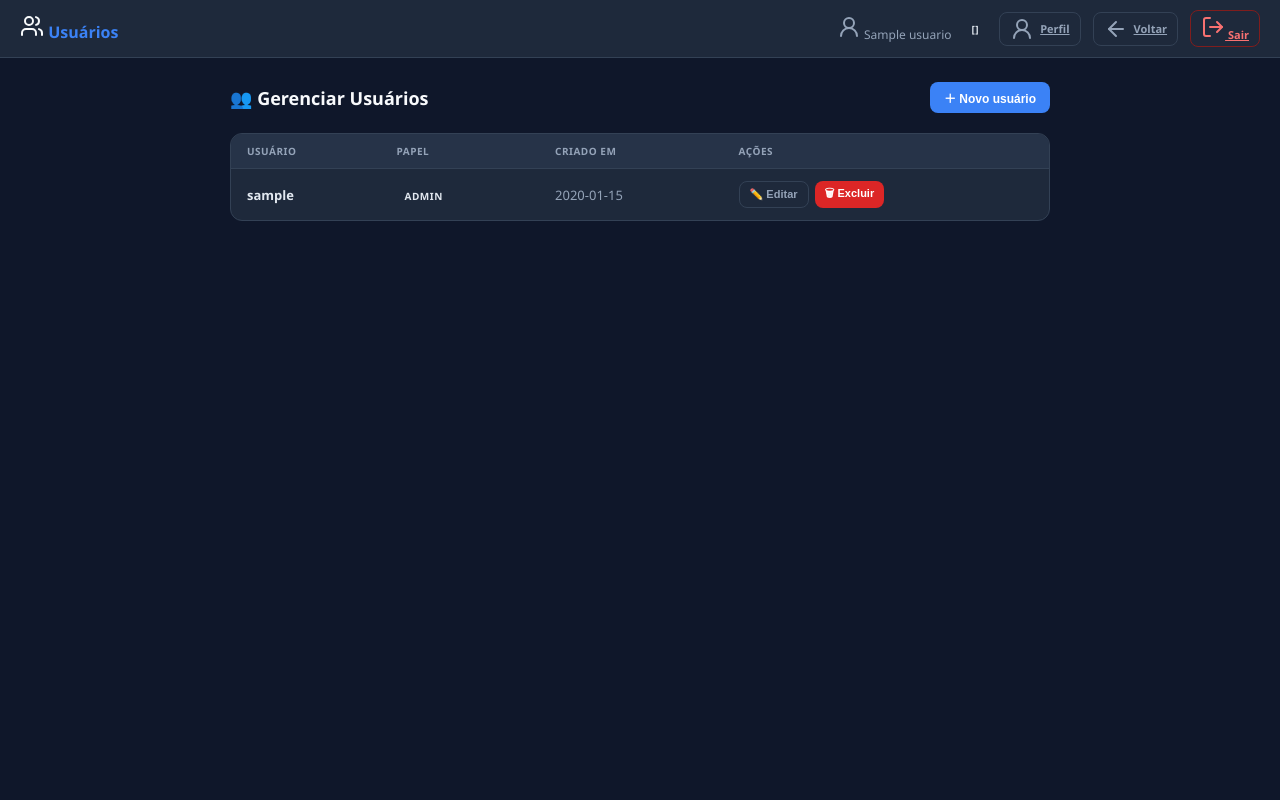
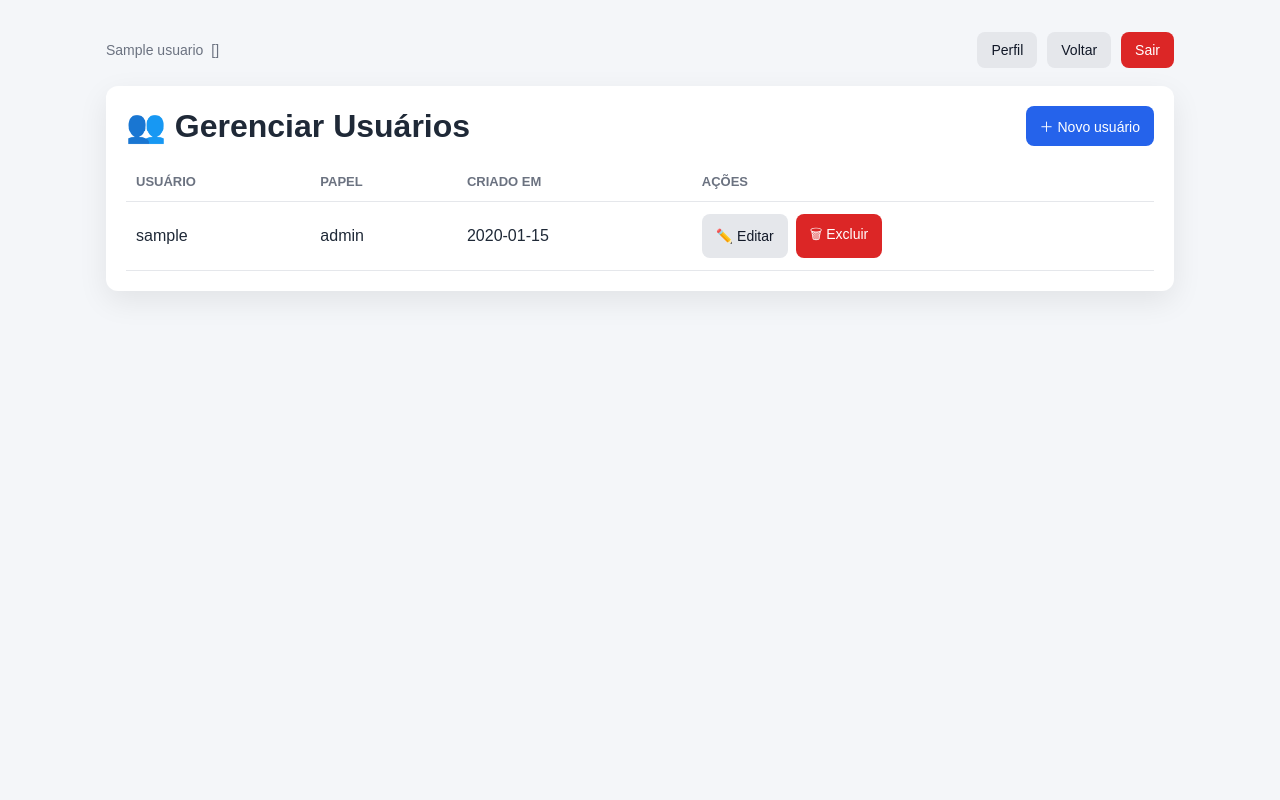
Before and after one commit to victorgtostes87/mapa_sala, a Flask app: template templates/usuarios.html in a window 1280 px wide. Run offline with Flask 3, Linux system fonts and the light colour scheme; the template is opened without the code that fills it: most values are stand-ins (such as "Sample title", 1, 10 or a date in 2020).

Commit message:
feat: reforca validacoes de senha e agendamento

```diff
--- a/templates/usuarios.html
+++ b/templates/usuarios.html
@@ -3,72 +3,150 @@
 <head>
   <meta charset="UTF-8">
   <meta name="viewport" content="width=device-width, initial-scale=1.0">
-<title>Usuários – Mapa de Salas</title>
+  <title>Usuários</title>
   <style>
-:root{--bg:#0f172a;--surface:#1e293b;--surface2:#263348;--border:#334155;--text:#e2e8f0;--text2:#94a3b8;--accent:#3b82f6;--accent2:#2563eb;--radius:8px}
-*{box-sizing:border-box;margin:0;padding:0}
-body{background:var(--bg);color:var(--text);font-family:'Segoe UI',system-ui,sans-serif;font-size:13px;min-height:100vh}
-.navbar{background:var(--surface);border-bottom:1px solid var(--border);padding:10px 20px;display:flex;align-items:center;gap:12px;position:sticky;top:0;z-index:100}
-.navbar h1{font-size:16px;font-weight:700;color:#f8fafc;white-space:nowrap}.navbar h1 span{color:var(--accent)}
-.navbar-spacer{flex:1}
-.role-badge{padding:2px 8px;border-radius:20px;font-size:10px;font-weight:700;text-transform:uppercase;letter-spacing:.5px}
-.role-coordenador{background:#7c3aed;color:#fff}
-.role-recepcao{background:#0e7490;color:#fff}
-.role-professor{background:#b45309;color:#fef3c7}
-.role-aluno{background:#374151;color:#d1d5db}
-.btn{display:inline-flex;align-items:center;gap:6px;padding:7px 14px;border-radius:var(--radius);border:none;cursor:pointer;font-size:12px;font-weight:600;transition:all .15s}
-.btn-primary{background:var(--accent);color:#fff}.btn-primary:hover{background:var(--accent2)}
-.btn-ghost{background:transparent;color:var(--text2);border:1px solid var(--border)}.btn-ghost:hover{background:var(--surface2);color:var(--text)}
-.btn-danger{background:#dc2626;color:#fff}.btn-danger:hover{background:#b91c1c}
-.btn-sm{padding:4px 10px;font-size:11px}
-.btn-logout{background:transparent;color:#f87171;border:1px solid #7f1d1d;font-size:11px;padding:4px 10px;border-radius:var(--radius);cursor:pointer;font-weight:600;transition:all .15s}
-.btn-logout:hover{background:#7f1d1d;color:#fff}
-.page{max-width:860px;margin:0 auto;padding:24px 20px}
-.page-header{display:flex;align-items:center;justify-content:space-between;margin-bottom:20px;flex-wrap:wrap;gap:12px}
-.page-header h2{font-size:18px;font-weight:700;color:#f8fafc}
-.card{background:var(--surface);border:1px solid var(--border);border-radius:12px;overflow:hidden}
-table{width:100%;border-collapse:collapse}
-thead th{background:var(--surface2);color:var(--text2);font-size:10px;font-weight:700;text-transform:uppercase;letter-spacing:.5px;padding:10px 16px;text-align:left;border-bottom:1px solid var(--border)}
-tbody tr{border-bottom:1px solid var(--border);transition:background .15s}
-tbody tr:last-child{border-bottom:none}
-tbody tr:hover{background:var(--surface2)}
-tbody td{padding:12px 16px;vertical-align:middle}
-.actions{display:flex;gap:6px}
-.modal-overlay{display:none;position:fixed;inset:0;background:rgba(0,0,0,.65);z-index:200;align-items:center;justify-content:center}
-.modal-overlay.open{display:flex}
-.modal{background:var(--surface);border:1px solid var(--border);border-radius:12px;width:440px;max-width:95vw;padding:24px}
-.modal h2{font-size:16px;font-weight:700;margin-bottom:18px;color:#f8fafc}
-.form-row{margin-bottom:14px}
-.form-row label{display:block;font-size:11px;color:var(--text2);margin-bottom:4px;text-transform:uppercase;letter-spacing:.4px}
-.form-row input,.form-row select{width:100%;background:var(--bg);border:1px solid var(--border);color:var(--text);border-radius:var(--radius);padding:8px 12px;font-size:13px;outline:none}
-.form-row input:focus,.form-row select:focus{border-color:var(--accent)}
-.form-hint{font-size:11px;color:var(--text2);margin-top:4px}
-.modal-footer{display:flex;gap:8px;justify-content:flex-end;margin-top:18px;padding-top:14px;border-top:1px solid var(--border)}
-.empty{text-align:center;padding:40px;color:var(--text2)}
-.toast{position:fixed;top:20px;right:20px;padding:10px 18px;border-radius:var(--radius);font-size:13px;font-weight:600;z-index:999;opacity:0;transition:opacity .3s;pointer-events:none}
-.toast.show{opacity:1}.toast.success{background:#16a34a;color:#fff}.toast.error{background:#dc2626;color:#fff}
+    * { box-sizing: border-box; }
+    body {
+      margin: 0;
+      font-family: Arial, sans-serif;
+      background: #f4f6f9;
+      color: #1f2937;
+    }
+    .container {
+      max-width: 1100px;
+      margin: 32px auto;
+      padding: 0 16px;
+    }
+    .topbar, .header-row {
+      display: flex;
+      align-items: center;
+      justify-content: space-between;
+      gap: 12px;
+      flex-wrap: wrap;
+    }
+    .userbox {
+      display: flex;
+      gap: 8px;
+      align-items: center;
+      color: #6b7280;
+      font-size: 14px;
+    }
+    .nav {
+      display: flex;
+      gap: 10px;
+      flex-wrap: wrap;
+    }
+    .btn {
+      border: 0;
+      border-radius: 8px;
+      padding: 10px 14px;
+      cursor: pointer;
+      text-decoration: none;
+      font-size: 14px;
+      display: inline-block;
+    }
+    .btn-primary { background: #2563eb; color: #fff; }
+    .btn-secondary { background: #e5e7eb; color: #111827; }
+    .btn-danger { background: #dc2626; color: #fff; }
+    .card {
+      background: #fff;
+      border-radius: 12px;
+      box-shadow: 0 10px 30px rgba(0,0,0,.08);
+      padding: 20px;
+      margin-top: 18px;
+    }
+    table {
+      width: 100%;
+      border-collapse: collapse;
+      margin-top: 16px;
+    }
+    th, td {
+      text-align: left;
+      padding: 12px 10px;
+      border-bottom: 1px solid #e5e7eb;
+    }
+    th {
+      font-size: 13px;
+      text-transform: uppercase;
+      color: #6b7280;
+    }
+    .actions {
+      display: flex;
+      gap: 8px;
+      flex-wrap: wrap;
+    }
+    .modal-backdrop {
+      position: fixed;
+      inset: 0;
+      background: rgba(17,24,39,.45);
+      display: none;
+      align-items: center;
+      justify-content: center;
+      padding: 16px;
+    }
+    .modal {
+      width: 100%;
+      max-width: 520px;
+      background: #fff;
+      border-radius: 12px;
+      padding: 24px;
+      box-shadow: 0 20px 50px rgba(0,0,0,.18);
+    }
+    label {
+      display: block;
+      font-weight: 600;
+      margin: 12px 0 6px;
+    }
+    input, select {
+      width: 100%;
+      padding: 11px 12px;
+      border: 1px solid #d1d5db;
+      border-radius: 8px;
+      font-size: 14px;
+    }
+    .help {
+      color: #6b7280;
+      font-size: 13px;
+      margin-top: 6px;
+      line-height: 1.45;
+    }
+    .error-box {
+      display: none;
+      background: #fee2e2;
+      color: #991b1b;
+      border-radius: 8px;
+      padding: 10px 12px;
+      margin-bottom: 12px;
+      font-size: 14px;
+    }
+    .modal-actions {
+      display: flex;
+      gap: 10px;
+      margin-top: 20px;
+      flex-wrap: wrap;
+    }
   </style>
-  <script src="https://unpkg.com/lucide@latest"></script>
 </head>
 <body>
-
-<nav class="navbar">
-  <h1><i data-lucide="users"></i> <span>Usuários</span></h1>
-  <div class="navbar-spacer"></div>
-  <span style="font-size:12px;color:var(--text2)"><i data-lucide="user-round"></i> {{ usuario }}</span>
-  <span class="role-badge role-{{ papel }}">{{ papel }}</span>
-  <a href="/perfil" class="btn btn-ghost btn-sm"><i data-lucide="user-round"></i> Perfil</a>
-  <a href="/" class="btn btn-ghost btn-sm"><i data-lucide="arrow-left"></i> Voltar</a>
-  <a href="/logout" class="btn-logout"><i data-lucide="log-out"></i> Sair</a>
-</nav>
-
-<div class="page">
-  <div class="page-header">
-    <h2>👥 Gerenciar Usuários</h2>
-    <button class="btn btn-primary" onclick="abrirNovo()">&#65291; Novo usuário</button>
+  <div class="container">
+    <div class="topbar">
+      <div class="userbox">
+        <span>{{ usuario }}</span>
+        <span>{{ papel }}</span>
+      </div>
+      <div class="nav">
+        <a href="{{ url_for('perfil') }}" class="btn btn-secondary">Perfil</a>
+        <a href="{{ url_for('index') }}" class="btn btn-secondary">Voltar</a>
+        <a href="{{ url_for('logout') }}" class="btn btn-danger">Sair</a>
+      </div>
     </div>
 
     <div class="card">
+      <div class="header-row">
+        <h1 style="margin:0;">👥 Gerenciar Usuários</h1>
+        <button class="btn btn-primary" id="btnNovoUsuario">＋ Novo usuário</button>
+      </div>
+
       <table>
         <thead>
           <tr>
@@ -78,145 +156,133 @@ tbody td{padding:12px 16px;vertical-align:middle}
             <th>Ações</th>
           </tr>
         </thead>
-      <tbody id="tbody">
+        <tbody>
           {% if usuarios %}
             {% for u in usuarios %}
-          <tr id="row-{{ u.id }}">
-            <td><strong>{{ u.username }}</strong></td>
-            <td><span class="role-badge role-{{ u.role }}">{{ u.role }}</span></td>
-            <td style="color:var(--text2)">{{ u.created_at[:10] if u.created_at else '—' }}</td>
+            <tr>
+              <td>{{ u.username }}</td>
+              <td>{{ u.role }}</td>
+              <td>{{ u.created_at[:10] if u.created_at else '—' }}</td>
               <td>
                 <div class="actions">
-                <button class="btn btn-ghost btn-sm" onclick="abrirEditar({{ u.id }}, '{{ u.username }}', '{{ u.role }}')">&#9999;&#65039; Editar</button>
+                  <button class="btn btn-secondary">✏️ Editar</button>
                   {% if u.username != usuario %}
-                <button class="btn btn-danger btn-sm" onclick="excluir({{ u.id }}, '{{ u.username }}')">&#128465; Excluir</button>
+                  <button class="btn btn-danger">🗑 Excluir</button>
                   {% endif %}
                 </div>
               </td>
             </tr>
             {% endfor %}
           {% else %}
-          <tr><td colspan="4" class="empty">Nenhum usuário cadastrado.</td></tr>
+            <tr>
+              <td colspan="4">Nenhum usuário cadastrado.</td>
+            </tr>
           {% endif %}
         </tbody>
       </table>
     </div>
   </div>
 
-<!-- Modal -->
-<div class="modal-overlay" id="modalOverlay" onclick="fecharSeBackground(event)">
+  <div class="modal-backdrop" id="modalUsuario">
     <div class="modal">
-    <h2 id="modalTitulo">Novo Usuário</h2>
-    <input type="hidden" id="fId">
-    <div class="form-row">
-      <label>Usuário *</label>
-      <input type="text" id="fUsername" placeholder="Ex: joao.silva" autocomplete="off">
-    </div>
-    <div class="form-row">
-      <label>Papel *</label>
-      <select id="fRole">
+      <h2 style="margin-top:0;">Novo Usuário</h2>
+
+      <div class="error-box" id="erroUsuario"></div>
+
+      <form id="formNovoUsuario">
+        <label for="username">Usuário *</label>
+        <input type="text" id="username" name="username" required>
+
+        <label for="role">Papel *</label>
+        <select id="role" name="role" required>
           <option value="aluno">aluno — visualiza só os próprios agendamentos</option>
           <option value="professor">professor — visualiza o mapa completo</option>
           <option value="recepcao">recepcao — cria, edita e exclui</option>
           <option value="coordenador">coordenador — acesso total</option>
         </select>
+
+        <label for="password">Senha *</label>
+        <input type="password" id="password" name="password" minlength="8" required>
+        <div class="help">Mínimo 8 caracteres.</div>
+
+        <div class="modal-actions">
+          <button type="button" class="btn btn-secondary" id="btnCancelarUsuario">Cancelar</button>
+          <button type="submit" class="btn btn-primary">Salvar</button>
         </div>
-    <div class="form-row">
-      <label id="senhaLabel">Senha *</label>
-      <input type="password" id="fPassword" placeholder="Mínimo 6 caracteres" autocomplete="new-password">
-      <p class="form-hint" id="senhaHint"></p>
-    </div>
-    <div class="modal-footer">
-      <button class="btn btn-ghost" onclick="fecharModal()">Cancelar</button>
-      <button class="btn btn-primary" onclick="salvar()"><i data-lucide="save"></i> Salvar</button>
-    </div>
+      </form>
     </div>
   </div>
 
-<div class="toast" id="toast"></div>
+  <script>
+    const modalUsuario = document.getElementById('modalUsuario');
+    const btnNovoUsuario = document.getElementById('btnNovoUsuario');
+    const btnCancelarUsuario = document.getElementById('btnCancelarUsuario');
+    const formNovoUsuario = document.getElementById('formNovoUsuario');
+    const erroUsuario = document.getElementById('erroUsuario');
 
-<script>
-function abrirNovo() {
-  document.getElementById('fId').value = '';
-  document.getElementById('fUsername').value = '';
-  document.getElementById('fUsername').disabled = false;
-  document.getElementById('fRole').value = 'aluno';
-  document.getElementById('fPassword').value = '';
-  document.getElementById('modalTitulo').textContent = 'Novo Usuário';
-  document.getElementById('senhaLabel').textContent = 'Senha *';
-  document.getElementById('senhaHint').textContent = '';
-  document.getElementById('modalOverlay').classList.add('open');
+    function abrirModalUsuario() {
+      erroUsuario.style.display = 'none';
+      erroUsuario.textContent = '';
+      modalUsuario.style.display = 'flex';
     }
 
-function abrirEditar(id, username, role) {
-  document.getElementById('fId').value = id;
-  document.getElementById('fUsername').value = username;
-  document.getElementById('fUsername').disabled = false;
-  document.getElementById('fRole').value = role;
-  document.getElementById('fPassword').value = '';
-  document.getElementById('modalTitulo').textContent = 'Editar Usuário: ' + username;
-  document.getElementById('senhaLabel').textContent = 'Nova senha';
-  document.getElementById('senhaHint').textContent = 'Deixe em branco para não alterar a senha.';
-  document.getElementById('modalOverlay').classList.add('open');
+    function fecharModalUsuario() {
+      modalUsuario.style.display = 'none';
+      formNovoUsuario.reset();
+      erroUsuario.style.display = 'none';
+      erroUsuario.textContent = '';
     }
 
-function fecharModal() { document.getElementById('modalOverlay').classList.remove('open'); }
-function fecharSeBackground(e) { if (e.target.id === 'modalOverlay') fecharModal(); }
-
-async function salvar() {
-  const id       = document.getElementById('fId').value;
-  const username = document.getElementById('fUsername').value.trim();
-  const role     = document.getElementById('fRole').value;
-  const password = document.getElementById('fPassword').value;
-
-  if (!id && (!username || !password)) {
-    showToast('❌ Preencha usuário e senha', 'error'); return;
-  }
-  if (!id && password.length < 6) {
-    showToast('❌ Senha deve ter ao menos 6 caracteres', 'error'); return;
-  }
-  if (id && password && password.length < 6) {
-    showToast('❌ Nova senha deve ter ao menos 6 caracteres', 'error'); return;
+    function mostrarErroUsuario(msg) {
+      erroUsuario.textContent = msg;
+      erroUsuario.style.display = 'block';
     }
 
-  const body = { role };
-  body.username = username;
-  if (password) body.password = password;
+    btnNovoUsuario.addEventListener('click', abrirModalUsuario);
+    btnCancelarUsuario.addEventListener('click', fecharModalUsuario);
 
-  const url    = id ? `/api/usuarios/${id}` : '/api/usuarios';
-  const method = id ? 'PUT' : 'POST';
-  const res    = await fetch(url, { method, headers: {'Content-Type':'application/json'}, body: JSON.stringify(body) });
-  const data   = await res.json();
+    modalUsuario.addEventListener('click', (e) => {
+      if (e.target === modalUsuario) fecharModalUsuario();
+    });
 
-  if (res.ok) {
-    showToast('✅ ' + data.message, 'success');
-    fecharModal();
-    setTimeout(() => location.reload(), 800);
-  } else {
-    showToast('❌ ' + (data.erro || 'Erro'), 'error');
-  }
+    formNovoUsuario.addEventListener('submit', async (e) => {
+      e.preventDefault();
+
+      const username = document.getElementById('username').value.trim();
+      const role = document.getElementById('role').value;
+      const password = document.getElementById('password').value;
+
+      if (!username || !password) {
+        mostrarErroUsuario('Usuário e senha são obrigatórios.');
+        return;
       }
 
-async function excluir(id, username) {
-  if (!confirm(`Excluir o usuário "${username}"? Esta ação não pode ser desfeita.`)) return;
-  const res  = await fetch(`/api/usuarios/${id}`, { method: 'DELETE' });
-  const data = await res.json();
-  if (res.ok) {
-    showToast('✅ Usuário excluído', 'success');
-    const row = document.getElementById('row-' + id);
-    if (row) row.remove();
-  } else {
-    showToast('❌ ' + (data.erro || 'Erro'), 'error');
-  }
+      if (password.length < 8) {
+        mostrarErroUsuario('A senha deve ter no mínimo 8 caracteres.');
+        return;
       }
 
-function showToast(msg, type='success') {
-  const t = document.getElementById('toast');
-  t.textContent = msg;
-  t.className = 'toast show ' + type;
-  setTimeout(() => t.className = 'toast', 3000);
+      try {
+        const resp = await fetch('/api/usuarios', {
+          method: 'POST',
+          headers: {
+            'Content-Type': 'application/json'
+          },
+          body: JSON.stringify({ username, role, password })
+        });
+
+        const data = await resp.json();
+
+        if (!resp.ok) {
+          mostrarErroUsuario(data.erro || 'Erro ao criar usuário.');
+          return;
         }
+
+        window.location.reload();
+      } catch (err) {
+        mostrarErroUsuario('Erro de conexão ao criar usuário.');
+      }
+    });
   </script>
-<script>lucide.createIcons();</script>
 </body>
 </html>
```
Also changed, not shown: app.py (+65 -43 lines), templates/trocar_senha.html (+85 -94 lines). Lines whose indentation alone changed are shown as unchanged.
